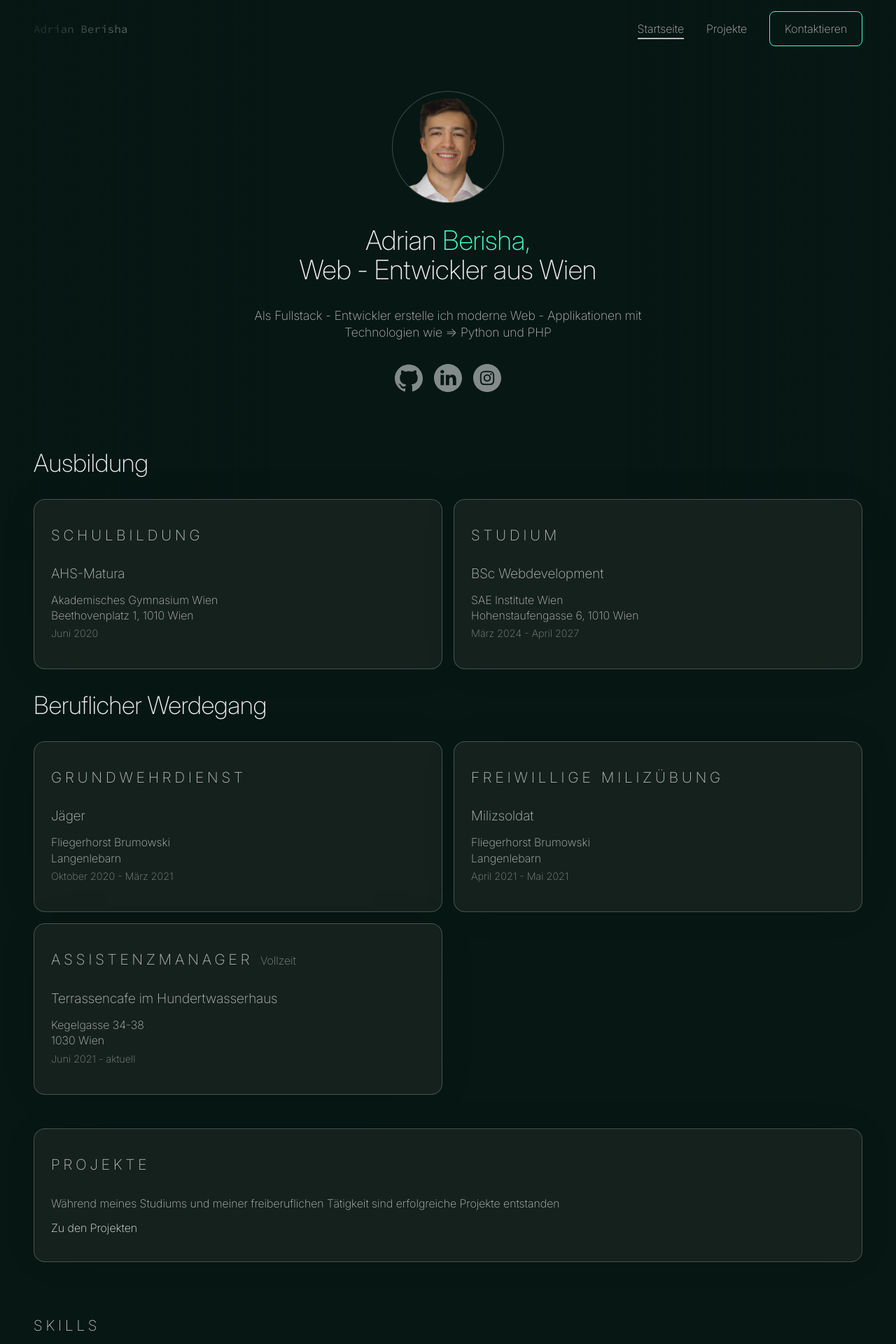
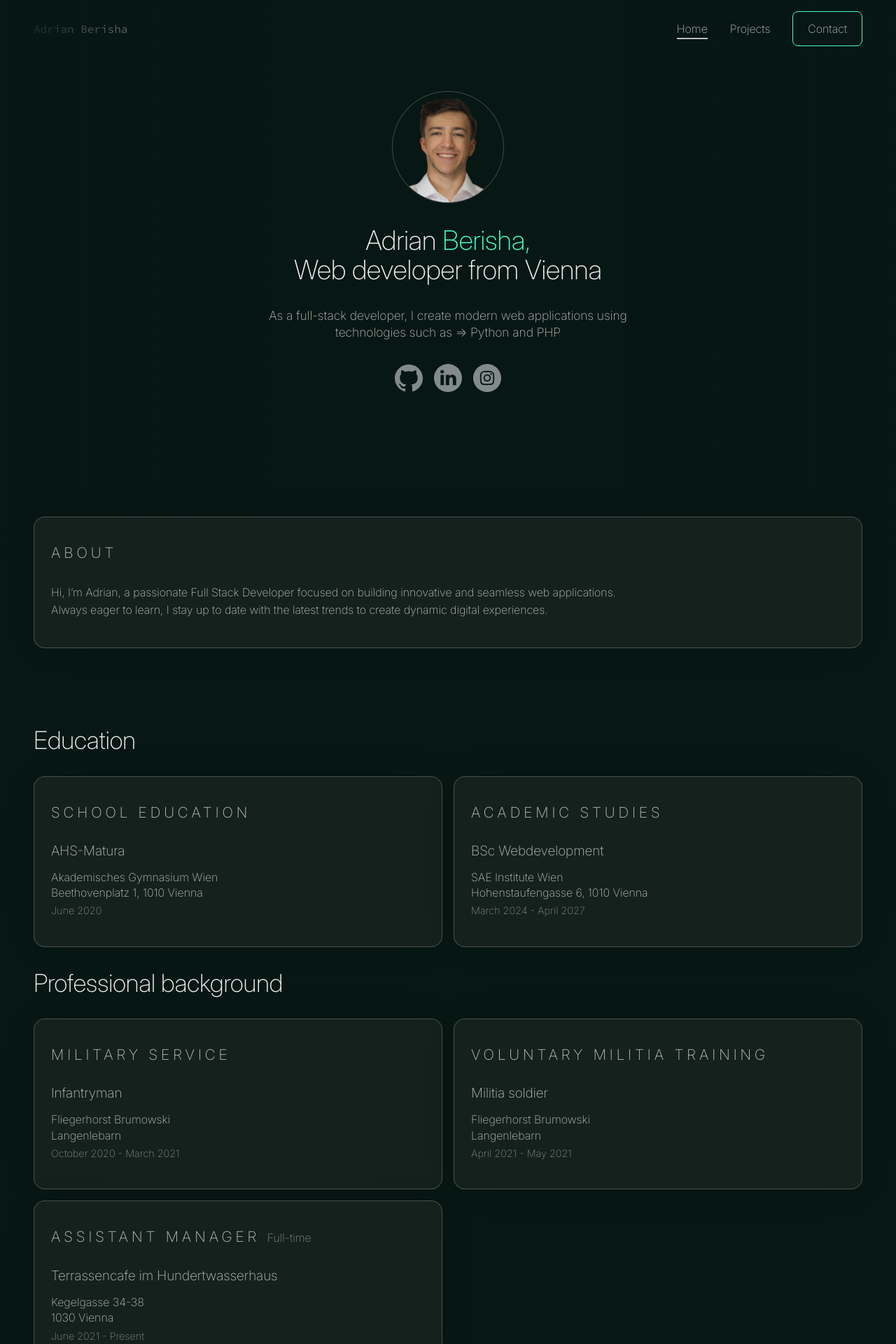
Before and after one commit to berisha-ad/portfolio_py, a Django app: page / in a window 1280 px wide. Shown: the top 1920 px of the page at 70% size. Run offline with Django 5.2, Linux system fonts and the light colour scheme; data that the repository does not hold is empty; some libraries are stand-ins or nearby versions.

Commit message:
changed some files, and added about text

```diff
--- a/portfolio_app/static/CSS/global.css
+++ b/portfolio_app/static/CSS/global.css
@@ -210,6 +210,14 @@ a {
     opacity: 1;
 }
 
+.about-text {
+    line-height: 1.6em;
+    max-width: 53rem;
+}
+
+.about-section {
+    padding-block: 8rem 2rem;
+}
 
 /* ---------------------------------------------------
                         NAVBAR
@@ -323,6 +331,7 @@ a {
 .skills-headline {
     font-size: 1rem;
     color: #444;
+    margin-bottom: 0.5rem;
 }
 
 .hover-arrow {
--- a/portfolio_app/templates/portfolio/index.html
+++ b/portfolio_app/templates/portfolio/index.html
@@ -20,9 +20,9 @@
         <nav class="navbar container">
             <ul class="link-wrapper" id="linkWrapper">
                 <li><a class="logo" href="/">Adrian Berisha</a></li>
-                <li><a class="nav-link active" href="/">Startseite</a></li>
-                <li><a class="nav-link" href="/projects">Projekte</a></li>
-                <li><a class="button" href="mailto:adrianberisha0@gmail.com">Kontaktieren</a></li>
+                <li><a class="nav-link active" href="/">Home</a></li>
+                <li><a class="nav-link" href="/projects">Projects</a></li>
+                <li><a class="button" href="mailto:adrianberisha0@gmail.com">Contact</a></li>
             </ul>
             <div class="hamburger" id="hamburger">menu</div>
         </nav>
@@ -32,10 +32,10 @@
             <div class="order-two">
                 <h1>
                     Adrian <em>Berisha,</em> <br>
-                    Web - Entwickler aus Wien
+                    Web developer from Vienna
                 </h1>
                 <p class="hero-paragraph-home">
-                    Als Fullstack - Entwickler erstelle ich moderne Web - Applikationen mit Technologien wie => Python und PHP
+                    As a full-stack developer, I create modern web applications using technologies such as => Python and PHP
                 </p>
                 <div class="contact-icons">
                     <a href="https://github.com/berisha-ad"><svg xmlns="http://www.w3.org/2000/svg" version="1.1" xmlns:xlink="http://www.w3.org/1999/xlink" width="40" height="40" x="0" y="0" viewBox="0 0 24 24" style="enable-background:new 0 0 512 512" xml:space="preserve" class=""><g><path d="M12 .5C5.37.5 0 5.78 0 12.292c0 5.211 3.438 9.63 8.205 11.188.6.111.82-.254.82-.567 0-.28-.01-1.022-.015-2.005-3.338.711-4.042-1.582-4.042-1.582-.546-1.361-1.335-1.725-1.335-1.725-1.087-.731.084-.716.084-.716 1.205.082 1.838 1.215 1.838 1.215 1.07 1.803 2.809 1.282 3.495.981.108-.763.417-1.282.76-1.577-2.665-.295-5.466-1.309-5.466-5.827 0-1.287.465-2.339 1.235-3.164-.135-.298-.54-1.497.105-3.121 0 0 1.005-.316 3.3 1.209.96-.262 1.98-.392 3-.398 1.02.006 2.04.136 3 .398 2.28-1.525 3.285-1.209 3.285-1.209.645 1.624.24 2.823.12 3.121.765.825 1.23 1.877 1.23 3.164 0 4.53-2.805 5.527-5.475 5.817.42.354.81 1.077.81 2.182 0 1.578-.015 2.846-.015 3.229 0 .309.21.678.825.56C20.565 21.917 24 17.495 24 12.292 24 5.78 18.627.5 12 .5z" fill="#ffffff" data-original="#000000"></path></g></svg></a>
@@ -47,46 +47,52 @@
                 <img src="{% static "images/home/profile.png" %}" alt="Profilbild von Adrian Berisha">
             </div>
         </section>
+        <section class="about-section container">
+            <div class="cv-card light-big margin-top">
+                <h2 class="allcaps-headline">About</h2>
+                <p class="about-text">Hi, I’m Adrian, a passionate Full Stack Developer focused on building innovative and seamless web applications. Always eager to learn, I stay up to date with the latest trends to create dynamic digital experiences.</p>
+            </div>
+        </section>
         <section class="cv-section-home container">
-            <h2>Ausbildung</h2>
+            <h2>Education</h2>
             <div class="cv-grid">
                 <div class="cv-card light-big">
-                    <h3 class="allcaps-headline">Schulbildung</h3>
+                    <h3 class="allcaps-headline">School education</h3>
                     <h4 class="location-headline">AHS-Matura</h4>
-                    <p>Akademisches Gymnasium Wien<br>Beethovenplatz 1, 1010 Wien</p>
-                    <p class="date">Juni 2020</p>
+                    <p>Akademisches Gymnasium Wien<br>Beethovenplatz 1, 1010 Vienna</p>
+                    <p class="date">June 2020</p>
                 </div>
                 <div class="cv-card light-big">
-                    <h3 class="allcaps-headline">Studium</h3>
+                    <h3 class="allcaps-headline">Academic studies</h3>
                     <h4 class="location-headline">BSc Webdevelopment</h4>
-                    <p>SAE Institute Wien<br>Hohenstaufengasse 6, 1010 Wien</p>
-                    <p class="date">März 2024 - April 2027</p>
+                    <p>SAE Institute Wien<br>Hohenstaufengasse 6, 1010 Vienna</p>
+                    <p class="date">March 2024 - April 2027</p>
                 </div>
             </div>
-            <h2>Beruflicher Werdegang</h2>
+            <h2>Professional background</h2>
             <div class="cv-grid">
                 <div class="cv-card light-big">
-                    <h3 class="allcaps-headline">Grundwehrdienst</h3>
-                    <h4 class="location-headline">Jäger</h4>
+                    <h3 class="allcaps-headline">Military service</h3>
+                    <h4 class="location-headline">Infantryman</h4>
                     <p>Fliegerhorst Brumowski<br>Langenlebarn</p>
-                    <p class="date">Oktober 2020 - März 2021</p>
+                    <p class="date">October 2020 - March 2021</p>
                 </div>
                 <div class="cv-card light-big">
-                    <h3 class="allcaps-headline">freiwillige Milizübung</h3>
-                    <h4 class="location-headline">Milizsoldat</h4>
+                    <h3 class="allcaps-headline">Voluntary militia training</h3>
+                    <h4 class="location-headline">Militia soldier</h4>
                     <p>Fliegerhorst Brumowski<br>Langenlebarn</p>
-                    <p class="date">April 2021 - Mai 2021</p>
+                    <p class="date">April 2021 - May 2021</p>
                 </div>
                 <div class="cv-card light-big">
-                    <h3 class="allcaps-headline">Assistenzmanager <span class="side-note">Vollzeit</span></h3>
+                    <h3 class="allcaps-headline">Assistant manager <span class="side-note">Full-time</span></h3>
                     <h4 class="location-headline">Terrassencafe im Hundertwasserhaus</h4>
-                    <p>Kegelgasse 34-38<br>1030 Wien</p>
-                    <p class="date">Juni 2021 - aktuell</p>
+                    <p>Kegelgasse 34-38<br>1030 Vienna</p>
+                    <p class="date">June 2021 - Present</p>
                 </div>
             </div>
             {% if file %}
             {% for file in file %}
-            <a class="button" href="{{ file.cvlink.url }}" download="{{ file.filename }}">Lebenslauf herunterladen <svg xmlns="http://www.w3.org/2000/svg" height="30px" version="1.1" viewBox="-53 1 511 511.99906" width="30px" id="fi_1092004">
+            <a class="button" href="{{ file.cvlink.url }}" download="{{ file.filename }}">Download CV <svg xmlns="http://www.w3.org/2000/svg" height="30px" version="1.1" viewBox="-53 1 511 511.99906" width="30px" id="fi_1092004">
                 <g id="surface1">
                 <path d="M 276.410156 3.957031 C 274.0625 1.484375 270.84375 0 267.507812 0 L 67.777344 0 C 30.921875 0 0.5 30.300781 0.5 67.152344 L 0.5 444.84375 C 0.5 481.699219 30.921875 512 67.777344 512 L 338.863281 512 C 375.71875 512 406.140625 481.699219 406.140625 444.84375 L 406.140625 144.941406 C 406.140625 141.726562 404.65625 138.636719 402.554688 136.285156 Z M 279.996094 43.65625 L 364.464844 132.328125 L 309.554688 132.328125 C 293.230469 132.328125 279.996094 119.21875 279.996094 102.894531 Z M 338.863281 487.265625 L 67.777344 487.265625 C 44.652344 487.265625 25.234375 468.097656 25.234375 444.84375 L 25.234375 67.152344 C 25.234375 44.027344 44.527344 24.734375 67.777344 24.734375 L 255.261719 24.734375 L 255.261719 102.894531 C 255.261719 132.945312 279.503906 157.0625 309.554688 157.0625 L 381.40625 157.0625 L 381.40625 444.84375 C 381.40625 468.097656 362.113281 487.265625 338.863281 487.265625 Z M 338.863281 487.265625 " style=" stroke:none;fill-rule:nonzero;fill:currentColor;fill-opacity:1;"></path>
                 <path d="M 305.101562 401.933594 L 101.539062 401.933594 C 94.738281 401.933594 89.171875 407.496094 89.171875 414.300781 C 89.171875 421.101562 94.738281 426.667969 101.539062 426.667969 L 305.226562 426.667969 C 312.027344 426.667969 317.59375 421.101562 317.59375 414.300781 C 317.59375 407.496094 312.027344 401.933594 305.101562 401.933594 Z M 305.101562 401.933594 " style=" stroke:none;fill-rule:nonzero;fill:currentColor;fill-opacity:1;"></path>
@@ -96,9 +102,9 @@
                 {% endfor %}
                 {% endif %}
                 <div class="cv-card light-big margin-top">
-                    <h3 class="allcaps-headline">Projekte</h3>
-                    <p>Während meines Studiums und meiner freiberuflichen Tätigkeit sind erfolgreiche Projekte entstanden</p>
-                    <a class="project-link nav-link" href="/projects">Zu den Projekten</a>
+                    <h3 class="allcaps-headline">Projects</h3>
+                    <p>During my studies and freelance work, successful projects have been completed.</p>
+                    <a class="project-link nav-link" href="/projects">To the projects</a>
                 </div>
         </section>
         <section class="skills-section-home container">
@@ -133,19 +139,19 @@
             </ul>
             <ul class="footer-link-wrapper">
                 <li><a class="nav-link" href="/">Home</a></li>
-                <li><a class="nav-link" href="/projects">Projekte</a></li>
-                <li><a class="nav-link" href="mailto:adrianberisha0@gmail.com">Kontaktieren</a></li>
+                <li><a class="nav-link" href="/projects">Projects</a></li>
+                <li><a class="nav-link" href="mailto:adrianberisha0@gmail.com">Contact</a></li>
             </ul>
             <ul class="footer-link-wrapper">
                 {% if file %}
                 {% for file in file %}
-                <li><a class="nav-link" href="{{ file.cvlink.url }}" download="{{ file.filename }}">Lebenslauf herunterladen</a></li>
+                <li><a class="nav-link" href="{{ file.cvlink.url }}" download="{{ file.filename }}">Download CV</a></li>
                 {% endfor %}
                 {% endif %}
-                <li><a class="nav-link" href="/imprint">Impressum</a></li>
+                <li><a class="nav-link" href="/imprint">Imprint</a></li>
             </ul>
         </div>
-        <p class="rights-reserved">© 2024 Adrian Berisha. Alle Rechte vorbehalten.</p>
+        <p class="rights-reserved">© 2025 Adrian Berisha. All rights reserved.</p>
     </footer>
 </body>
 </html>
```
Also changed, not shown: portfolio_app/templates/404.html (+10 -10 lines), portfolio_app/templates/portfolio/imprint.html (+13 -13 lines), portfolio_app/templates/portfolio/projects.html (+11 -11 lines), portfolio_py/settings.py (+15 -15 lines), 1 other file.
